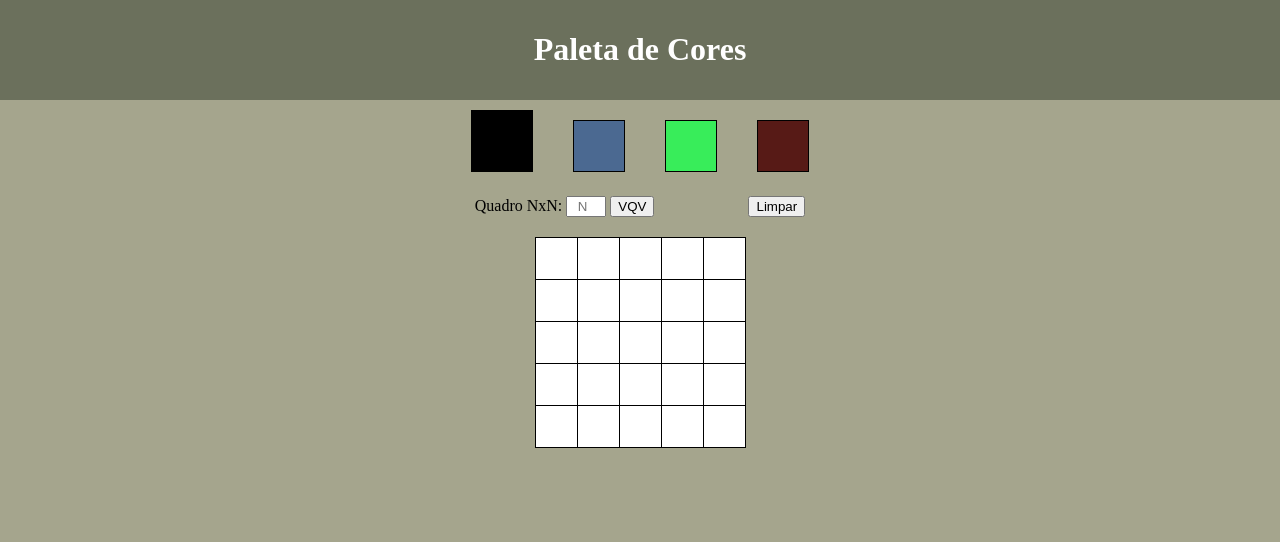
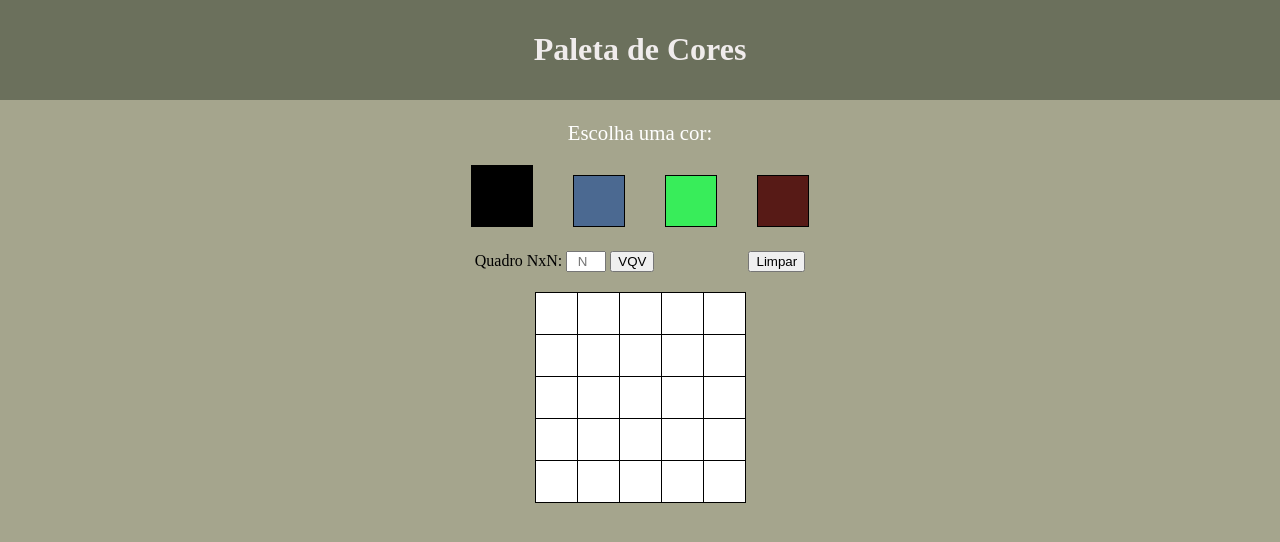
Before and after one commit to RafaelCunhaS/RafaelCunhaS.github.io, a plain HTML site: page project-pixels-art/index.html in a window 1280 px wide. Drawn offline with Linux system fonts and the light colour scheme.

Commit message:
last update

```diff
--- a/project-pixels-art/index.html
+++ b/project-pixels-art/index.html
@@ -12,11 +12,12 @@
     <h1 id="title">Paleta de Cores</h1>
   </header>
   <main>
+    <p>Escolha uma cor:</p>
     <section id="color-palette">
     </section>
     <section id="buttons">
       <label for="board-size">Quadro NxN:</label>
-      <input type="number" id="board-size" min="1" max="50" placeholder="N">
+      <input type="number" id="board-size" min="5" max="40" placeholder="N">
       <button id="generate-board">VQV</button>
       <button id="clear-board">Limpar</button>
     </section>
--- a/project-pixels-art/style.css
+++ b/project-pixels-art/style.css
@@ -7,7 +7,13 @@ header {
   background-color: #6b705c;
   padding: 10px;
   margin-bottom: 10px;
+  color: #f0ecec;
+}
+
+p {
+  text-align: center;
   color: white;
+  font-size: 1.3rem;
 }
 
 #title {
```
